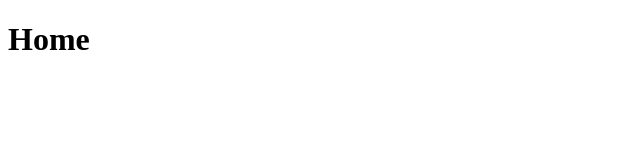
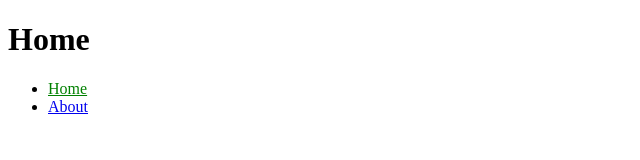
Before and after one commit to WaaLopes/blog-test, a Gatsby site: page / in a window 1280 px wide. Shown: the whole page, without its empty margins (0-640 px from the left). Built offline with nearby package versions, Linux system fonts and the light colour scheme; Gatsby itself is replaced by a stand-in of ours.

Commit message:
Gatsby link lesson

```diff
--- a/src/pages/index.js
+++ b/src/pages/index.js
@@ -1,4 +1,5 @@
 import React from "react"
+import { Link } from "gatsby"
 
 import Layout from "../components/layout"
 import SEO from "../components/seo"
@@ -7,6 +8,14 @@
   <Layout>
     <SEO title="Home" />
     <h1>Home</h1>
+    <ul>
+      <li>
+        <Link to="/" activeStyle={{ color: "green" }}>Home</Link>
+      </li>
+      <li>
+        <Link to="/about" activeStyle={{ color: "green" }}>About</Link>
+      </li>
+    </ul>
   </Layout>
 )
 
```
